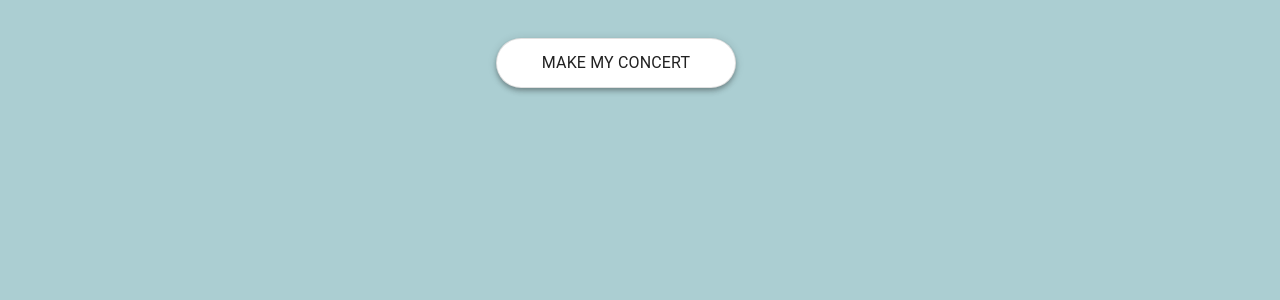
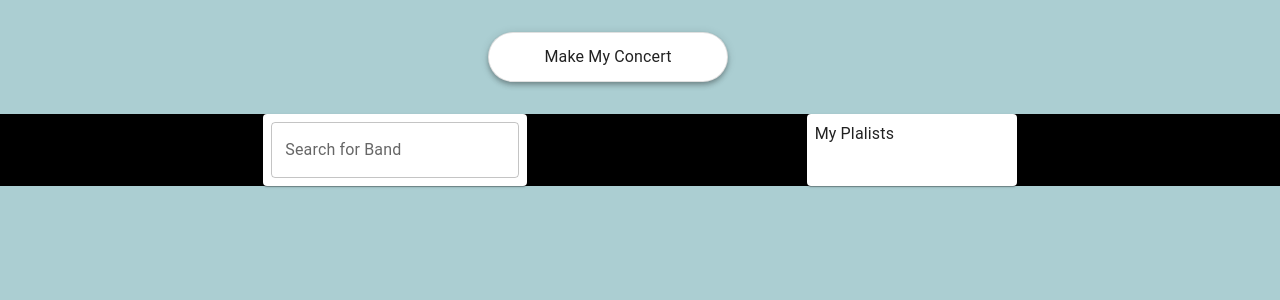
Before and after one commit to MichaelNorton1/Playlist, a React (Create React App) app: page / in a window 1280 px wide. Shown: the top 300 px of the page. Built offline with nearby package versions, Linux system fonts and the light colour scheme.

Commit message:
created ui for search

```diff
--- a/package.json
+++ b/package.json
@@ -5,6 +5,7 @@
   "dependencies": {
     "@emotion/react": "^11.5.0",
     "@emotion/styled": "^11.3.0",
+    "@mui/icons-material": "^5.0.5",
     "@mui/material": "^5.0.6",
     "@testing-library/jest-dom": "^5.15.0",
     "@testing-library/react": "^11.2.7",
--- a/src/App.js
+++ b/src/App.js
@@ -1,12 +1,6 @@
-import {
-  Backdrop,
-  createMuiTheme,
-  createTheme,
-  CssBaseline,
-  Paper,
-  ThemeProvider,
-} from "@mui/material";
+import { createTheme, CssBaseline, ThemeProvider } from "@mui/material";
 import Nav from "../src/components/Nav.js";
+import Menu from "../src/components/Menu";
 
 import "./App.css";
 const themeLight = createTheme({
@@ -21,6 +15,7 @@ function App() {
     <ThemeProvider theme={themeLight}>
       <CssBaseline />
       <Nav></Nav>
+      <Menu></Menu>
     </ThemeProvider>
   );
 }
--- /dev/null
+++ b/src/components/Menu.js
@@ -0,0 +1,55 @@
+import { useState } from "react";
+import SearchIcon from "@mui/icons-material/Search";
+
+const { Paper, Grid, Typography, TextField, Button } = require("@mui/material");
+
+const Menu = () => {
+  const [search, setSearch] = useState("");
+  const [show, setShow] = useState(false);
+  const showSearch = () => {
+    show ? setShow(false) : setShow(true);
+  };
+  console.log(search);
+  return (
+    <Grid
+      container
+      alignItems="center"
+      justifyContent="space-evenly"
+      columnSpacing={2}
+      sx={{ height: "100%", background: "black" }}
+    >
+      <Grid item>
+        <Paper sx={{ p: 1 }}>
+          <TextField
+            sx={{ pa: 2 }}
+            label="Search for Band"
+            onChange={(e) => setSearch(e.target.value)}
+            onClick={() => {
+              showSearch();
+            }}
+          ></TextField>
+          {show ? (
+            <Button>
+              <SearchIcon onClick={() => showSearch()}></SearchIcon>
+            </Button>
+          ) : (
+            <div></div>
+          )}
+          <Typography></Typography>
+        </Paper>
+      </Grid>
+      <Grid item>
+        <Paper sx={{ p: 1, height: 72, width: 210 }}>
+          <Typography>My Plalists</Typography>
+        </Paper>
+      </Grid>
+      {/* <Grid item>
+        <Paper sx={{ p: 2, height: 72, width: 210 }}>
+          <Typography> </Typography>
+        </Paper>
+      </Grid> */}
+    </Grid>
+  );
+};
+
+export default Menu;
--- a/src/components/Nav.js
+++ b/src/components/Nav.js
@@ -1,25 +1,40 @@
-import { Grid, Paper, AppBar, Typography, Button } from "@mui/material";
+import { Grid, Paper, Typography, Slide } from "@mui/material";
+import { useEffect, useState } from "react";
 
 const Nav = () => {
+  const [checked, setChecked] = useState(false);
+
+  useEffect(() => {
+    setChecked(true);
+  }, []);
+
   return (
-    <Grid
-      container
-      direction="columns"
-      alignItems="center"
-      justifyContent="center"
-      sx={{ p: 4 }}
+    <Grid container justifyContent="center" sx={{ p: 4 }}>
+      <Grid item xs={3}>
+        <Slide
+          direction="right"
+          in={checked}
+          style={{ transitionDelay: "300ms" }}
+          mountOnEnter
+          unmountOnExit
         >
-      <Grid item xs={3}>
-        <Button>
+          {
             <Paper
-            sx={{ borderRadius: 16, width: 240, height: 50, boxShadow: 4 }}
+              sx={{
+                borderRadius: 16,
+                width: 240,
+                height: 50,
+                boxShadow: 4,
+                ":hover": { boxShadow: 15 },
+              }}
               variant="outlined"
             >
               <Typography align="center" sx={{ p: 1.5 }}>
                 Make My Concert
               </Typography>
             </Paper>
-        </Button>
+          }
+        </Slide>
       </Grid>
     </Grid>
   );
```
Also changed, not shown: 1 other file (tests, documents, lock files or other folders). Lines whose indentation alone changed are shown as unchanged.
